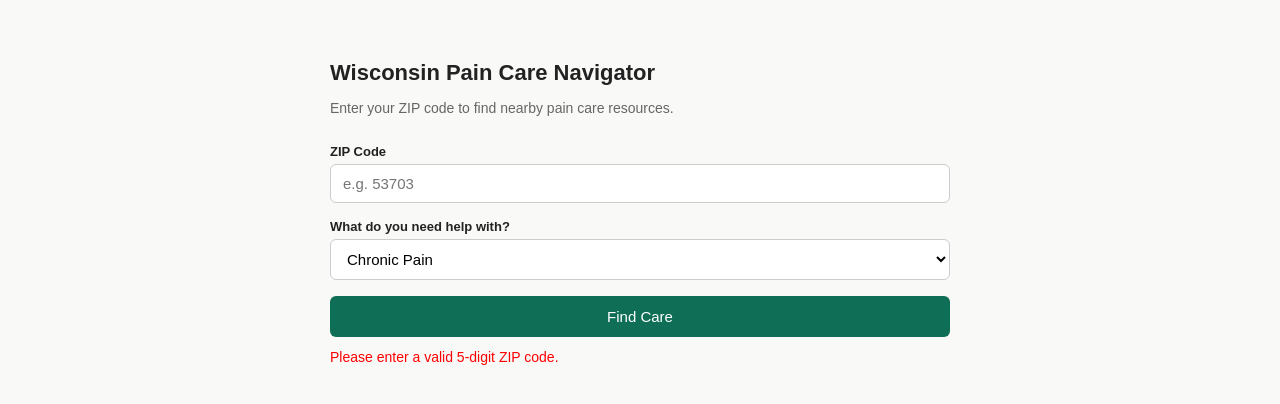
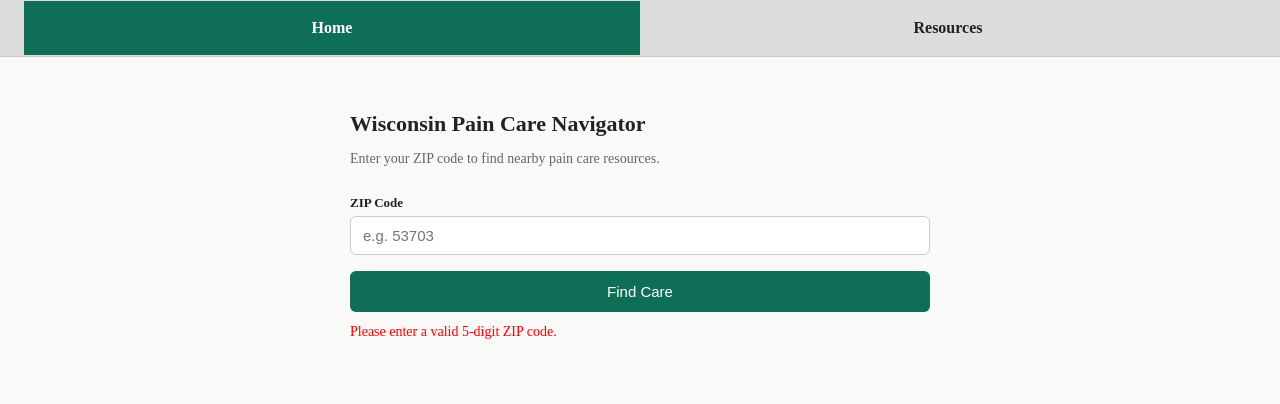
Before and after one commit to ramachandruniml/PCILab, a plain HTML site: page navigator.html in a window 1280 px wide. Both pictures are taken after a click on the button "Find Care". Drawn offline with Linux system fonts and the light colour scheme.

Commit message:
Updated the Home page and added the resources page and a seperate CSS file for styling

```diff
--- a/navigator.html
+++ b/navigator.html
@@ -2,23 +2,16 @@
 <html lang="en">
 <head>
   <meta charset="UTF-8">
+  <meta name="viewport" content="width=device-width, initial-scale=1.0">
   <title>Wisconsin Pain Care Navigator</title>
+  <link rel="stylesheet" href="styles.css">
   <style>
-    body {
-      font-family: sans-serif;
-      max-width: 620px;
-      margin: 60px auto;
-      padding: 0 20px;
-      color: #222;
-      background: #f9f9f7;
-    }
-
     h1 { font-size: 22px; margin-bottom: 6px; }
     .subtitle { color: #666; font-size: 14px; margin-bottom: 28px; }
 
     label { display: block; font-size: 13px; font-weight: bold; margin-bottom: 5px; }
 
-    input, select {
+    input {
       width: 100%;
       padding: 10px 12px;
       font-size: 15px;
@@ -54,28 +47,6 @@
     .card .meta { font-size: 13px; color: #555; margin-bottom: 8px; }
     .card .desc { font-size: 13px; color: #444; margin-bottom: 10px; line-height: 1.5; }
 
-    .tag {
-      display: inline-block;
-      font-size: 12px;
-      padding: 3px 9px;
-      border-radius: 20px;
-      margin-right: 5px;
-      margin-bottom: 4px;
-    }
-    .tag-green  { background: #E1F5EE; color: #0F6E56; }
-    .tag-blue   { background: #E6F1FB; color: #185FA5; }
-    .tag-orange { background: #FAEEDA; color: #854F0B; }
-
-    .reason {
-      font-size: 12px;
-      color: #555;
-      background: #f3f3f0;
-      border-left: 3px solid #1D9E75;
-      padding: 7px 10px;
-      border-radius: 4px;
-      margin-top: 10px;
-    }
-
     .results-title {
       font-size: 14px;
       color: #888;
@@ -93,187 +64,105 @@
   </style>
 </head>
 <body>
+  <nav class="site-nav">
+    <ul>
+      <li><a class="active" href="navigator.html">Home</a></li>
+      <li><a href="resources.html">Resources</a></li>
+    </ul>
+  </nav>
 
+  <main class="page-shell">
     <h1>Wisconsin Pain Care Navigator</h1>
     <p class="subtitle">Enter your ZIP code to find nearby pain care resources.</p>
 
     <label for="zip">ZIP Code</label>
-  <input type="text" id="zip" placeholder="e.g. 53703" maxlength="5" />
-
-  <label for="concern">What do you need help with?</label>
-  <select id="concern">
-    <option value="pain">Chronic Pain</option>
-    <option value="sleep">Sleep / Insomnia</option>
-    <option value="mental">Mental Health</option>
-    <option value="pt">Physical Therapy</option>
-  </select>
+    <input type="text" id="zip" placeholder="e.g. 53703" maxlength="5">
 
     <button onclick="findCare()">Find Care</button>
 
     <div id="error"></div>
     <div id="results"></div>
+  </main>
 
   <script>
+    const SAMPLE_RESOURCES = [
 
-    // ─────────────────────────────────────────────
-    // SAMPLE DATA
-    // Realistic Wisconsin resources.
-    // Replace this with a real 211 API call later.
-    // ─────────────────────────────────────────────
-    const SAMPLE_RESOURCES = [
-      {
-        name: "Access Community Health Centers",
-        address: "1001 N Marquette St, Madison, WI 53704",
-        phone: "(608) 443-5480",
-        concerns: ["pain", "mental", "pt", "sleep"],
-        insurance: ["medicaid", "medicare", "uninsured", "any"],
-        tags: ["Primary Care", "Sliding Fee Scale", "FQHC"],
-        tagColors: ["green", "orange", "green"],
-        desc: "Federally Qualified Health Center offering primary care, behavioral health, and chronic disease management. Accepts ForwardHealth and uninsured patients on a sliding fee scale.",
-        reasons: {
-          pain:   "Offers chronic pain management and medication review.",
-          mental: "Behavioral health services available on-site.",
-          pt:     "Can refer to physical therapy and rehabilitation.",
-          sleep:  "Can assess sleep issues and refer to specialists."
-        }
-      },
       {
         name: "UW Health Pain Management Clinic",
         address: "600 Highland Ave, Madison, WI 53792",
         phone: "(608) 263-9550",
-        concerns: ["pain"],
-        insurance: ["medicaid", "medicare", "any"],
-        tags: ["Pain Specialist", "Multidisciplinary", "Referral Needed"],
-        tagColors: ["green", "green", "blue"],
-        desc: "Comprehensive pain management clinic offering multidisciplinary evaluation, interventional procedures, and non-opioid therapies including CBT and physical rehabilitation.",
-        reasons: {
-          pain: "Specializes in chronic pain — offers injections, CBT, and rehab under one roof."
-        }
+        description: "Comprehensive pain management clinic offering multidisciplinary evaluation, procedures, and non-opioid therapies."
       },
       {
         name: "Journey Mental Health Center",
         address: "116 N Hamilton St, Madison, WI 53703",
         phone: "(608) 280-2700",
-        concerns: ["mental", "pain"],
-        insurance: ["medicaid", "medicare", "uninsured", "any"],
-        tags: ["Mental Health", "Trauma-Informed", "Sliding Fee"],
-        tagColors: ["blue", "blue", "orange"],
-        desc: "Community mental health center providing therapy, crisis support, and psychiatric services. Trauma-informed care available. ForwardHealth accepted.",
-        reasons: {
-          mental: "Trauma-informed therapists experienced with pain-related distress and medical invalidation.",
-          pain:   "Psychological support for chronic pain patients, including CBT-based approaches."
-        }
+        description: "Community mental health center providing therapy, crisis support, and psychiatric services."
       },
       {
-        name: "Dean Medical Group — Sleep Center",
+        name: "National Chronic Pain Support Group",
         address: "1821 S Stoughton Rd, Madison, WI 53716",
-        phone: "(608) 395-4900",
-        concerns: ["sleep"],
-        insurance: ["medicaid", "medicare", "any"],
-        tags: ["Sleep Clinic", "CBT-I", "Diagnostic Testing"],
-        tagColors: ["blue", "blue", "green"],
-        desc: "Accredited sleep center offering CBT for Insomnia (CBT-I), sleep studies, and treatment for sleep disorders. Especially relevant for chronic pain patients with sleep disruption.",
-        reasons: {
-          sleep: "Offers CBT-I — the gold standard non-drug treatment for insomnia common in chronic pain."
-        }
+        phone: "(800) 910-0664",
+        description: "Support group for individuals dealing with chronic pain."
+      },
+      {
+        name: "Epilepsy & Seizures 24/7 Helpline",
+        address: "1302 Mendota Street, Madison, WI 53714",
+        phone: "(800) 332-1000",
+        description: "Helpline for individuals with epilepsy and seizures, offering support and resources."
       },
       {
         name: "Meriter Physical Therapy",
         address: "202 S Park St, Madison, WI 53715",
         phone: "(608) 417-5000",
-        concerns: ["pt", "pain"],
-        insurance: ["medicaid", "medicare", "any"],
-        tags: ["Physical Therapy", "Chronic Pain", "Rehab"],
-        tagColors: ["green", "green", "green"],
-        desc: "Outpatient physical therapy clinic specializing in musculoskeletal pain, post-surgical rehab, and chronic pain movement programs. Most insurances accepted.",
-        reasons: {
-          pt:   "Outpatient PT with chronic pain specialization.",
-          pain: "Movement-based, non-pharmaceutical therapy for long-term pain reduction."
-        }
+        description: "Outpatient physical therapy clinic specializing in musculoskeletal pain and chronic pain movement programs."
       },
       {
-        name: "Dane County Human Services",
-        address: "2121 Lien Rd, Madison, WI 53704",
-        phone: "(608) 261-9933",
-        concerns: ["pain", "mental", "sleep", "pt"],
-        insurance: ["uninsured", "medicaid", "any"],
-        tags: ["Transportation Help", "Case Management", "SDOH Support"],
-        tagColors: ["orange", "orange", "orange"],
-        desc: "Connects residents to county transportation services, food assistance, and social support. Helps uninsured and Medicaid patients navigate barriers to accessing care.",
-        reasons: {
-          pain:   "Can arrange rides to pain care appointments and connect to community resources.",
-          mental: "Social support and case management for mental health navigation.",
-          sleep:  "Can help with transportation barriers to sleep clinic appointments.",
-          pt:     "Transportation coordination to physical therapy sessions."
-        }
+        name: "Pack Health Digital Health Coaching",
+        address: "Online",
+        phone: "(855) 255-2362",
+        description: "Pack Health is a digital health coaching platform for chronic disease management providing free weekly coaching online and over the phone."
       }
     ];
 
+    function findCare() {
+      const zip = document.getElementById("zip").value.trim();
 
-    // ─────────────────────────────────────────────
-    // MAIN FUNCTION — runs when user clicks button
-    // ─────────────────────────────────────────────
-    function findCare() {
-      const zip     = document.getElementById("zip").value.trim();
-      const concern = document.getElementById("concern").value;
-
-      // Clear old results
       document.getElementById("error").textContent = "";
       document.getElementById("results").innerHTML = "";
 
-      // Validate ZIP
       if (zip.length !== 5 || isNaN(zip)) {
         document.getElementById("error").textContent = "Please enter a valid 5-digit ZIP code.";
         return;
       }
 
-      // Filter by concern only
-      const matches = SAMPLE_RESOURCES.filter(function(r) {
-        return r.concerns.includes(concern);
-      });
-
-      showResults(matches, zip, concern);
+      showResults(SAMPLE_RESOURCES, zip);
     }
 
-
-    // ─────────────────────────────────────────────
-    // SHOW RESULTS
-    // ─────────────────────────────────────────────
-    function showResults(resources, zip, concern) {
+    function showResults(resources, zip) {
       const container = document.getElementById("results");
 
       if (resources.length === 0) {
-        container.innerHTML = "<p style='margin-top:20px;color:#666'>No matches found. Try changing your filters.</p>";
+        container.innerHTML = "<p style='margin-top:20px;color:#666'>No matches found.</p>";
         return;
       }
 
       container.innerHTML = "<p class='results-title'>" + resources.length + " resources found near " + zip + "</p>";
 
-      resources.forEach(function(r) {
-
-        // Build tag HTML
-        const tagHTML = r.tags.map(function(tag, i) {
-          const color = r.tagColors[i] || "green";
-          return "<span class='tag tag-" + color + "'>" + tag + "</span>";
-        }).join("");
-
-        // Build the card
+      resources.forEach(function(resource) {
         const card = document.createElement("div");
         card.className = "card";
         card.innerHTML =
-          "<h3>" + r.name + "</h3>" +
-          "<div class='meta'>" + r.address + " &nbsp;·&nbsp; " + r.phone + "</div>" +
-          "<div class='desc'>" + r.desc + "</div>";
+          "<h3>" + resource.name + "</h3>" +
+          "<div class='meta'>" + resource.address + " &middot; " + resource.phone + "</div>" +
+          "<div class='desc'>" + resource.description + "</div>";
 
         container.appendChild(card);
       });
 
       container.innerHTML +=
-        "<p class='note'>Using sample data for now. Once a 211 API key is connected, " +
-        "results will be pulled live based on the exact ZIP code entered.</p>";
+        "<p class='note'>Using sample data for now. Once a 211 API key is connected, results will be pulled live based on the exact ZIP code entered.</p>";
     }
-
   </script>
-
 </body>
 </html>
--- /dev/null
+++ b/styles.css
@@ -0,0 +1,56 @@
+body {
+  margin: 0;
+  font-family: 'Times New Roman', Times, serif;
+  color: #222;
+  background: #f9f9f7;
+}
+
+.site-nav {
+  position: fixed;
+  top: 0;
+  left: 0;
+  width: 100%;
+  background: #ddd;
+  border-bottom: 1px solid #c8c8c8;
+  z-index: 1000;
+}
+
+.site-nav ul {
+  list-style: none;
+  margin: 0;
+  padding: 0 24px;
+  min-height: 56px;
+  display: flex;
+  align-items: center;
+  justify-content: space-evenly;
+}
+
+.site-nav li {
+  flex: 1;
+  text-align: center;
+}
+
+.site-nav a {
+  display: block;
+  padding: 18px 12px;
+  color: #222;
+  text-decoration: none;
+  font-weight: 600;
+}
+
+.site-nav a:hover,
+.site-nav a:focus {
+  background: #cfcfcf;
+}
+
+.site-nav a.active {
+  background: #0f6e56;
+  color: #fff;
+}
+
+.page-shell {
+  max-width: 620px;
+  margin: 0 auto;
+  padding: 96px 20px 40px;
+  box-sizing: border-box;
+}
```
Also changed, not shown: index.html (added, +15 -0 lines), resources.html (added, +29 -0 lines). Lines whose indentation alone changed are shown as unchanged.
